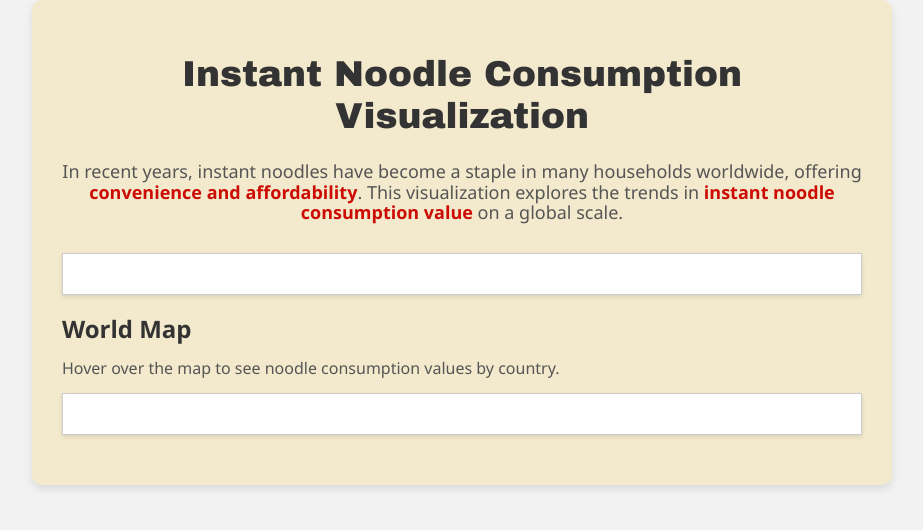
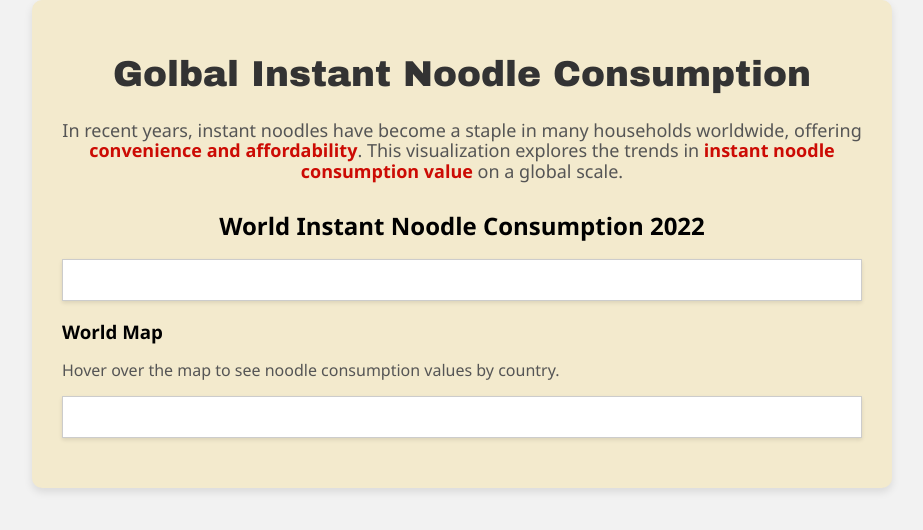
Before and after one commit to clim0074/DataVisualisation2, a plain HTML site: page index.html in a window 1280 px wide. Shown: the whole page, without its empty margins (178-1101 px from the left). Drawn offline with nearby package versions, Linux system fonts and the light colour scheme; files that its build step writes are made by us from their sources; a script that the page names is missing.

Commit message:
Update index.html

```diff
--- a/index.html
+++ b/index.html
@@ -1,7 +1,7 @@
 <!DOCTYPE html>
 <html lang="en">
 <head>
-  <title>Multiple Visualisations | An Example</title>
+  <title>Golbal Instant Noodle Consumption</title>
   <!-- Import Vega & Vega-Lite (does not have to be from CDN) -->
   <script src="https://cdn.jsdelivr.net/npm/vega@5.20.2"></script>
   <script src="https://cdn.jsdelivr.net/npm/vega-lite@5.1.0"></script>
@@ -16,17 +16,18 @@
   <link rel="preconnect" href="https://fonts.googleapis.com">
   <link rel="preconnect" href="https://fonts.gstatic.com" crossorigin>
   <link href="https://fonts.googleapis.com/css2?family=Open+Sans&display=swap" rel="stylesheet">
-    <link rel="stylesheet" href="styles.css">
+    <link rel="stylesheet" href="Css/styles.css">
 </head>
 <body>
     <div class="container">
-        <h1 class="title">Instant Noodle Consumption Visualization</h1>
+        <h1 class="title">Golbal Instant Noodle Consumption</h1>
         <p class="description">
           In recent years, instant noodles have become a staple in many households worldwide, offering <b style="color:rgb(204, 11, 4)">convenience and affordability</b>. This visualization explores the trends in <b style="color:rgb(204, 11, 4)">instant noodle consumption value</b> on a global scale.
         </p>
+            <h2>World Instant Noodle Consumption 2022</h2>
         <div class="map-container" id="ChoroplethMap"></div>
         <div class="map-description">
-            <h2>World Map</h2>
+            <h3>World Map</h3>
             <p>Hover over the map to see noodle consumption values by country.</p>
         </div>
         <div class="bubble-chart" id="bubbleChart"></div>
```
